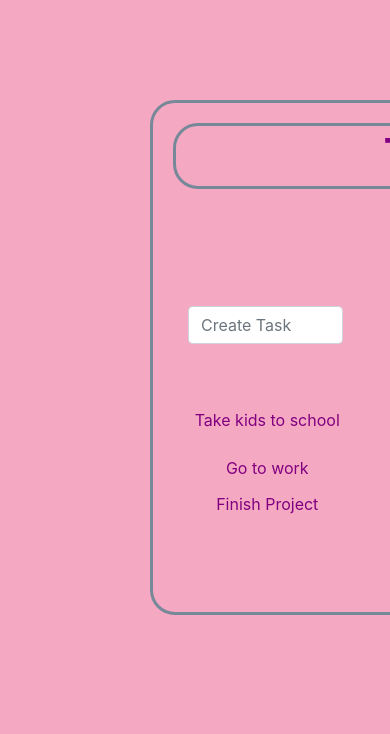
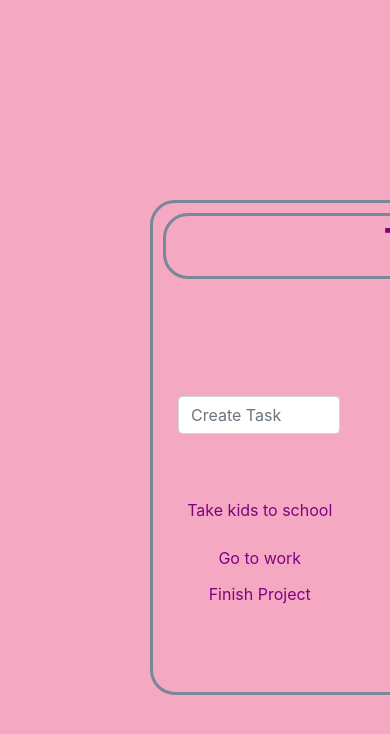
Before and after one commit to Fatima-DR/ToDo-List-Frontend-with-react, a React (Create React App) app: page / in a window 390 px wide. Shown: the top 734 px of the page. Built offline with nearby package versions, Linux system fonts and the light colour scheme.

Commit message:
followed instructions to go live through github

```diff
--- a/package.json
+++ b/package.json
@@ -1,4 +1,5 @@
 {
+  "homepage": "https://Fatima-DR.github.io/todolist_frontend",
   "name": "todolist_frontend",
   "version": "0.1.0",
   "private": true,
@@ -6,6 +7,7 @@
     "@testing-library/jest-dom": "^4.2.4",
     "@testing-library/react": "^9.5.0",
     "@testing-library/user-event": "^7.2.1",
+    "gh-pages": "^2.2.0",
     "moment": "^2.24.0",
     "react": "^16.13.0",
     "react-dom": "^16.13.0",
@@ -15,7 +17,9 @@
     "start": "react-scripts start",
     "build": "react-scripts build",
     "test": "react-scripts test",
-    "eject": "react-scripts eject"
+    "eject": "react-scripts eject",
+    "predeploy": "npm run build",
+    "deploy": "gh-pages -d build"
   },
   "eslintConfig": {
     "extends": "react-app"
--- a/src/App.css
+++ b/src/App.css
@@ -1,44 +1,36 @@
 @media only screen and (max-width: 1000px){
   body {
       background-color: lightpink;
+      margin-top: 100px;
+      margin-bottom: 100px;
+      margin-right: 100px;
+      margin-left: 100px;
   }
 
 }
 @media only screen and (max-width: 400px){
   body {
       background-color: rgb(245, 168, 194);
+      margin-top: 100px;
+      margin-bottom: 100px;
+      margin-right: 50px;
+      margin-left: 50px;
   }
 }
 
 .App {
   text-align: center;
   font-size: medium;
+  padding-top: 10px;
+  padding-bottom: 10px;
+  padding-left: 10px;
+  padding-right: 10px;
   border: solid;
-  padding-top: 20px;
-  padding-bottom: 20px;
-  padding-left: 20px;
-  padding-right: 20px;
   border-color: lightslategray;
   border-radius: 25px;
 }
 .container {
   text-align: center;
-}
-
-.App-logo {
-  height: 40vmin;
-  pointer-events: none;
-}
-
-.App-header {
-  background-color: plum;
-  min-height: 100vh;
-  display: flex;
-  flex-direction: column;
-  align-items: center;
-  justify-content: center;
-  font-size: calc(10px + 2vmin);
-  color: white;
 }
 
 
--- a/src/Header/Header.css
+++ b/src/Header/Header.css
@@ -1,6 +1,4 @@
-main title {
-    text-decoration: underline;
-}
+
 h1 {
     border: solid;
     border-color: lightslategray;
--- a/src/index.css
+++ b/src/index.css
@@ -10,9 +10,8 @@ body {
   width: 1000px;
   padding-left: 100px;
   padding-right: 100px;
-  padding-top: 50px;
-  padding-bottom: 1000px;
-  margin: 50px;
+  padding-top: 100px;
+  padding-bottom: 100px;
   font-size: 30px;
   text-align: left;
 }
```
Also changed, not shown: 1 other file (tests, documents, lock files or other folders).
